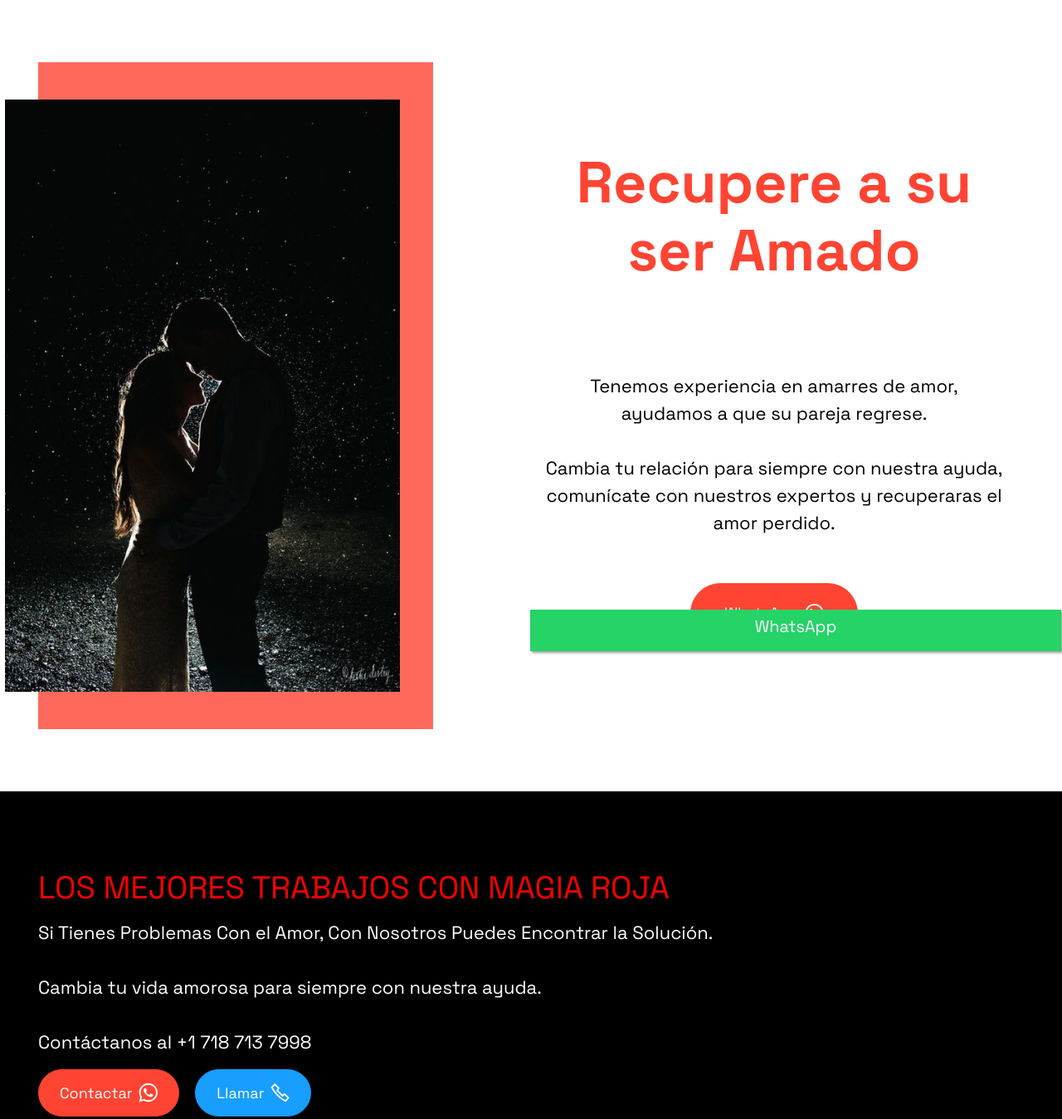
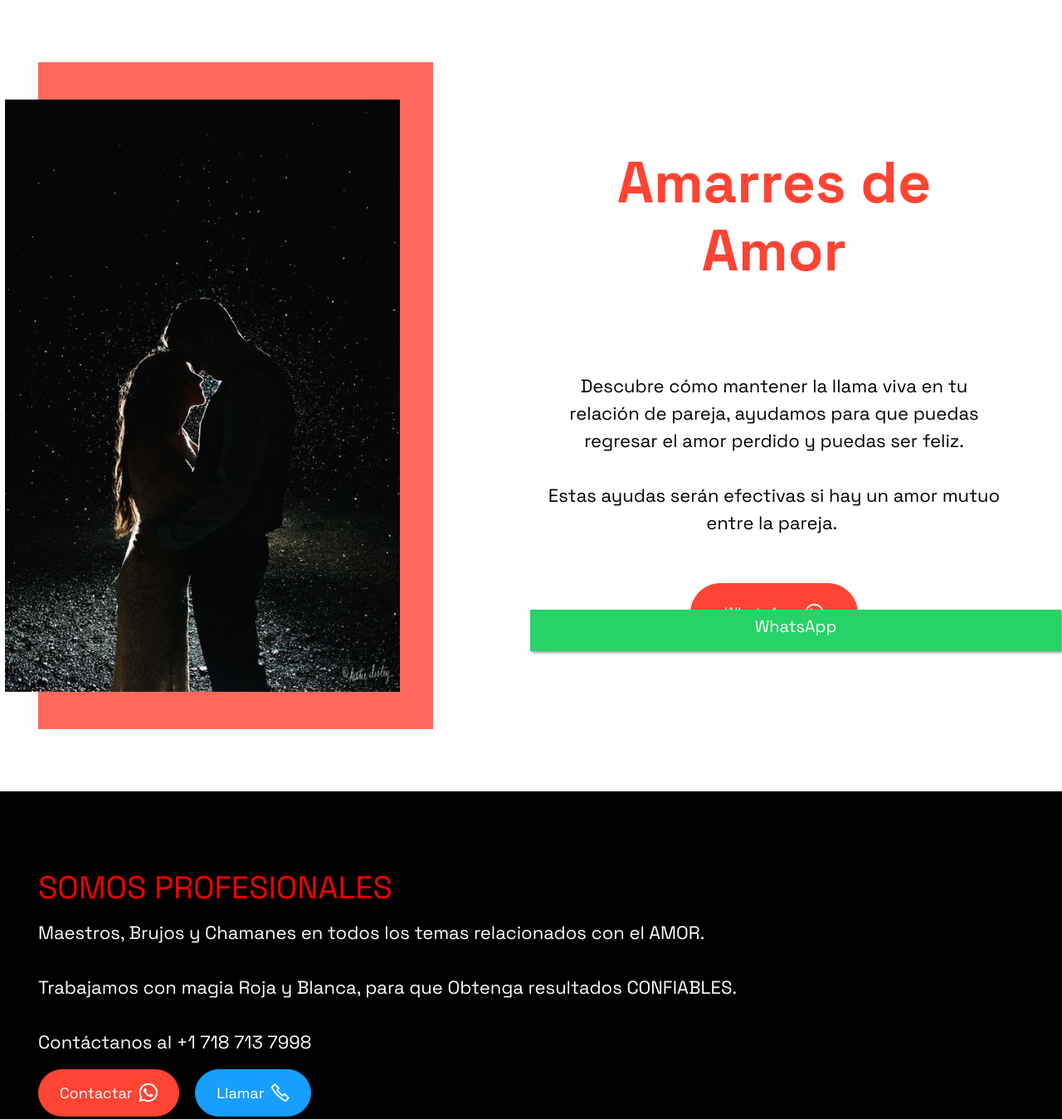
Before and after one commit to jeisongapa/rWILMAR2, a plain HTML site: page index.html in a window 1280 px wide. Shown: the top 1349 px of the page at 83% size. Drawn offline with Linux system fonts and the light colour scheme; files whose address does not match are found by name.

Commit message:
create github pages

```diff
--- a/index.html
+++ b/index.html
@@ -54,9 +54,10 @@
         <div class="row">
             <div class="col-12 col-md-6">
                 <div class="right-side">
-                    <h5 class="mbr-section-title mbr-fonts-style display-1"><strong>Recupere a su ser Amado</strong><div><strong><br></strong></div></h5>
-                    <p class="mbr-text mbr-fonts-style display-7">
-                        Tenemos experiencia en amarres de amor, ayudamos a que su pareja regrese.<br><br>Cambia tu relación para siempre con nuestra ayuda, comunícate con nuestros expertos y recuperaras el amor perdido.<br></p>
+                    <h5 class="mbr-section-title mbr-fonts-style display-1"><strong>Amarres de Amor</strong><div><strong><br></strong></div></h5>
+                    <p class="mbr-text mbr-fonts-style display-7">Descubre cómo mantener la llama viva en tu relación de pareja, ayudamos para que puedas regresar el amor perdido y puedas ser feliz.
+<br>
+<br>Estas ayudas serán efectivas si hay un amor mutuo entre la pareja.&nbsp;<br></p>
                     <div class="button-align">
                         <div class="mbr-section-btn"><a class="btn btn-primary display-4" href="https://contacto.guru/Wil2" target="_blank"><span class="socicon socicon-whatsapp mbr-iconfont mbr-iconfont-btn"></span>WhatsApp</a></div>
                     </div>
@@ -78,8 +79,10 @@
         <div class="row">
             <div class="col-12 col-lg-9">
 
-                <h2 class="mbr-section-subtitle mbr-fonts-style mb-3 display-2">LOS MEJORES TRABAJOS CON MAGIA ROJA</h2>
-                <p class="mbr-text mbr-fonts-style display-7">Si Tienes Problemas Con el Amor, Con Nosotros Puedes Encontrar la Solución.<br><br>Cambia tu vida amorosa para siempre con nuestra ayuda.<br><br>Contáctanos al +1 718 713 7998</p>
+                <h2 class="mbr-section-subtitle mbr-fonts-style mb-3 display-2">SOMOS PROFESIONALES</h2>
+                <p class="mbr-text mbr-fonts-style display-7">Maestros, Brujos y Chamanes en todos los temas relacionados con el AMOR.
+<br>
+<br>Trabajamos con magia Roja y Blanca, para que Obtenga resultados CONFIABLES.<br><br>Contáctanos al +1 718 713 7998</p>
                 <div class="mbr-section-btn mt-3"><a class="btn btn-lg btn-primary display-4" href="https://contacto.guru/Wil2" target="_blank"><span class="socicon socicon-whatsapp mbr-iconfont mbr-iconfont-btn"></span>Contactar</a> <a class="btn btn-lg btn-danger display-4" href="tel:17187137998"><span class="mobi-mbri mobi-mbri-phone mbr-iconfont mbr-iconfont-btn"></span>Llamar</a></div>
             </div>
         </div>
```
Also changed, not shown: 1 other file.
